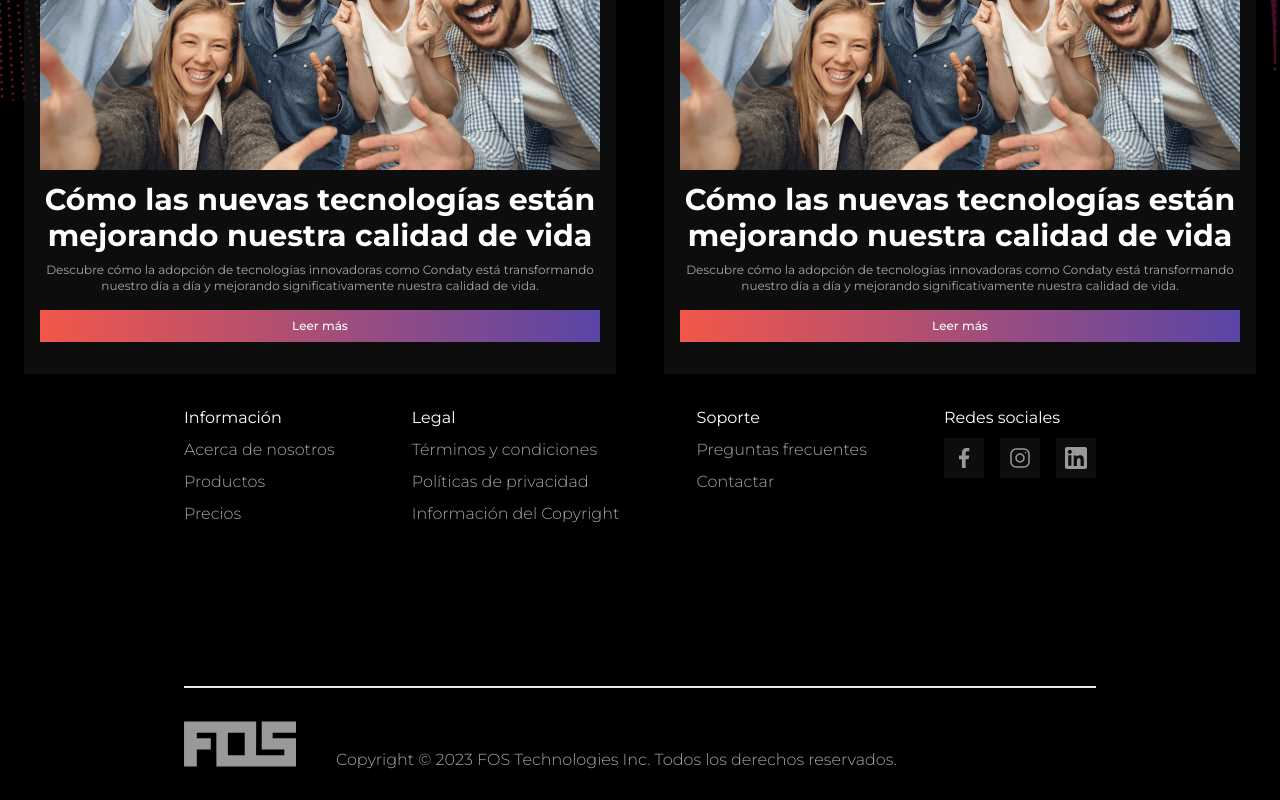
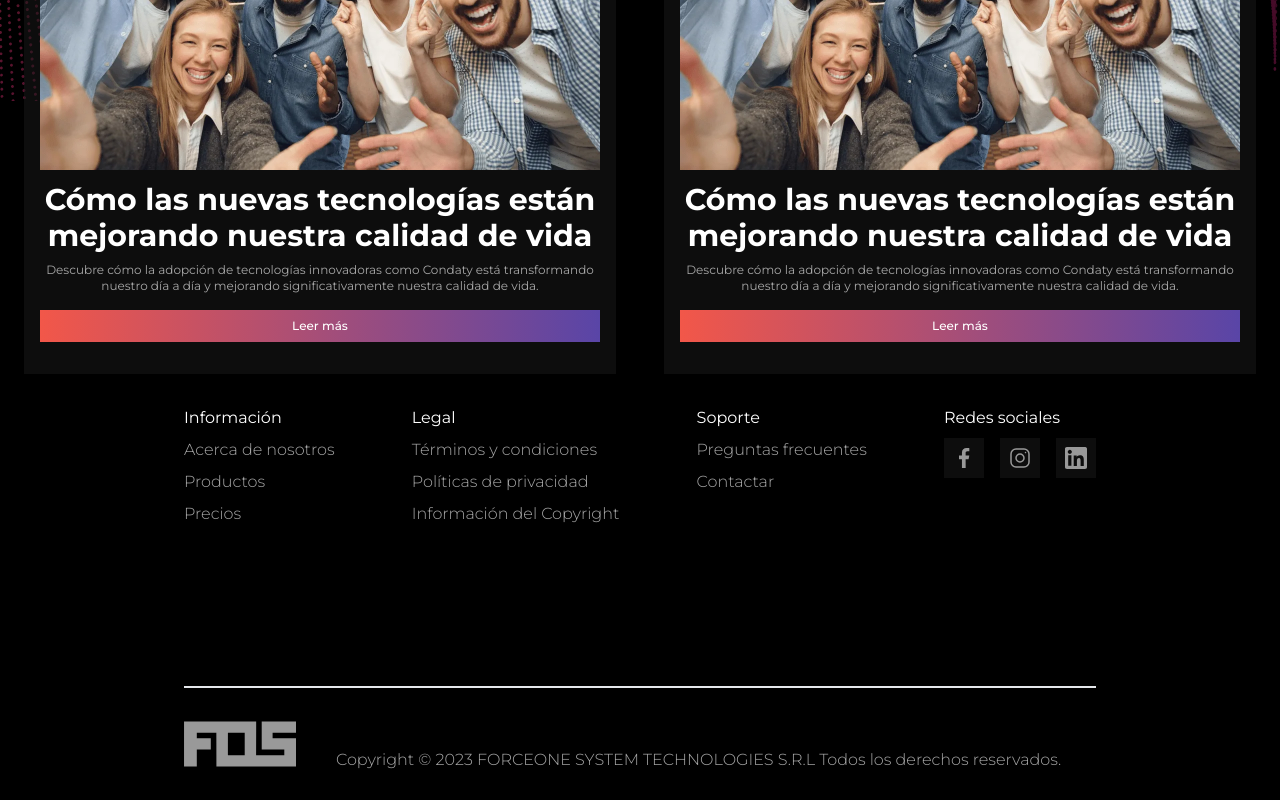
Before and after one commit to makroz/webFos, a Next.js app: page /blog in a window 1280 px wide. Shown: the part 399-1199 px from the top of the page. Built offline with nearby package versions, Linux system fonts and the light colour scheme.

Commit message:
Update Footer.tsx

```diff
--- a/src/components/footer/Footer.tsx
+++ b/src/components/footer/Footer.tsx
@@ -116,7 +116,7 @@ export const Footer = () => {
           </div>
           <div className="flex items-end mb-7">
             <p className="text-tGrey font-monse font-light">
-              Copyright © 2023 FOS Technologies Inc. Todos los derechos
+              Copyright © 2023 FORCEONE SYSTEM TECHNOLOGIES S.R.L Todos los derechos
               reservados.
             </p>
           </div>
```
